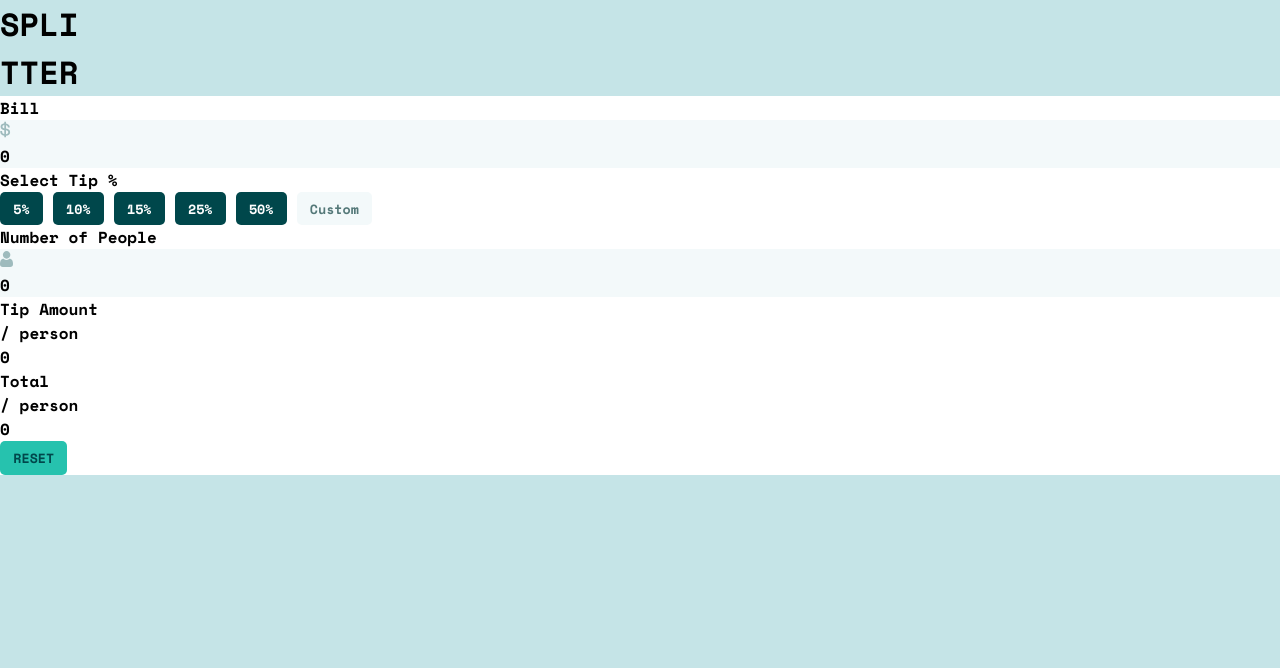
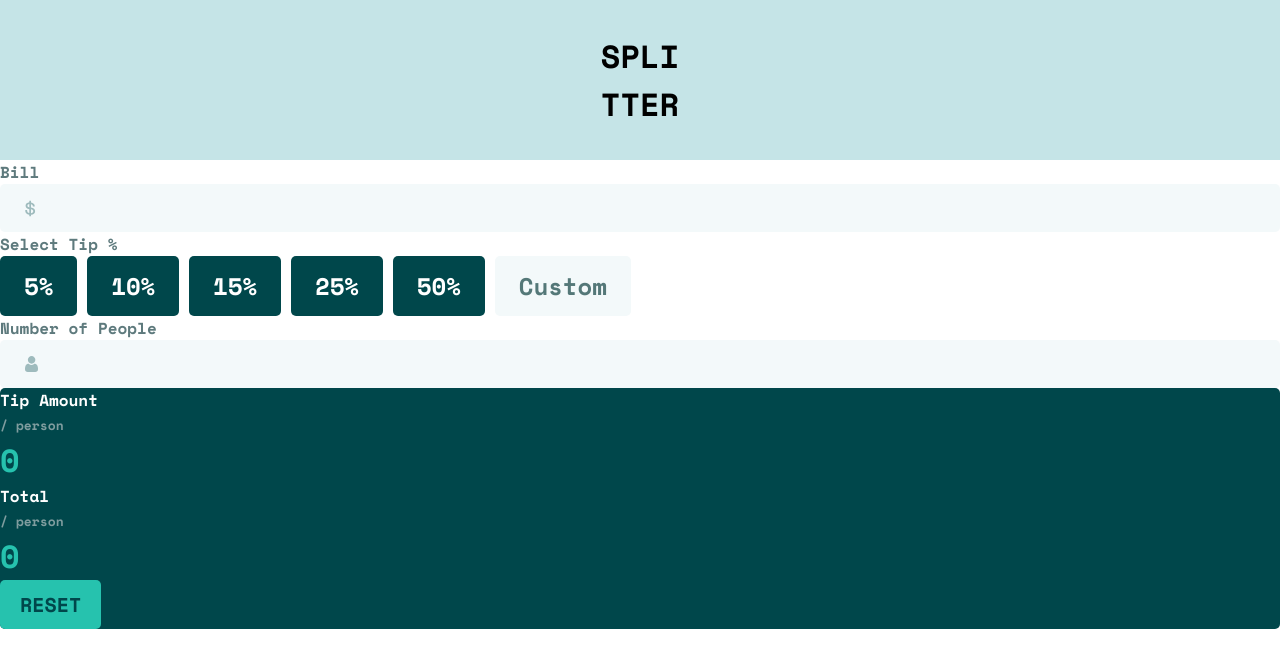
Before and after one commit to AhmadHamido/Tip-Calculator-App, a plain HTML site: page index.html in a window 1280 px wide. Drawn offline with nearby package versions, Linux system fonts and the light colour scheme.

Commit message:
Finished the js

```diff
--- a/index.html
+++ b/index.html
@@ -16,30 +16,24 @@
             </header>
             <main>
                 <section class="bill-container">
-                    <p class="section-title">Bill</p>
-                    <div class="section-details">
-                        <img src="images/icon-dollar.svg" alt="dollar-sign">
-                        <p class="num" id="num">0</p>
-                    </div>
+                    <label for="input-amount" class="section-title">Bill</label>
+                    <input class="input-amount" id="input-amount" type="text" inputmode="numeric">
                 </section>
 
                 <section class="tip-container">
                     <p class="section-title">Select Tip %</p>
-                    <button class="section-btn" id="5-percent">5%</button>
-                    <button class="section-btn" id="10-percent">10%</button>
-                    <button class="section-btn" id="15-percent">15%</button>
-                    <button class="section-btn" id="25-percent">25%</button>
-                    <button class="section-btn" id="50-percent">50%</button>
+                    <button class="section-btn" id="5%">5%</button>
+                    <button class="section-btn" id="10%">10%</button>
+                    <button class="section-btn" id="15%">15%</button>
+                    <button class="section-btn" id="25%">25%</button>
+                    <button class="section-btn" id="50%">50%</button>
                     <button class="section-btn custom-btn" id="custom-btn">Custom</button>
                 </section>
 
                 <section class="people-container">
-                    <p class="section-title">Number of People</p>
-                    <p class="section-error"></p>
-                    <div class="section-details">
-                        <img class="section-img" src="images/icon-person.svg" alt="person-icon">
-                        <p class="section-num" id="section-num">0</p>
-                    </div>
+                    <label class="section-title" for="input-people">Number of People</label>
+                    <p class="section-error" id="section-error"></p>
+                    <input type="text" inputmode="numeric" class="input-people" id="input-people">
                 </section>
 
                 <section class="total-container">
@@ -57,7 +51,7 @@
                         </p>
                         <p class="total-num" id="total-num">0</p>
                     </div>
-                    <button class="reset-btn">RESET</button>
+                    <button class="reset-btn" id="reset-btn">RESET</button>
                 </section>
             </main>
         </div>
--- a/script.js
+++ b/script.js
@@ -0,0 +1,83 @@
+const inputAmount = document.getElementById('input-amount');
+const inputPeople = document.getElementById('input-people');
+const tipNum = document.getElementById('tip-num');
+const totalNum = document.getElementById('total-num');
+const sectionError = document.getElementById('section-error');
+
+document.addEventListener('click', e => {
+    if (e.target.id === '5%') {
+        fivePercent();
+    }
+    else if (e.target.id === '10%') {
+        tenPercent();
+    }
+    else if (e.target.id === '15%') {
+        fifteenPercent();
+    }
+    else if (e.target.id === '25%') {
+        twentyFivePercent();
+    }
+    else if (e.target.id === '50%') {
+        fiftyPercent();
+    }
+    else if (e.target.id === 'custom-btn') {
+        customTip();
+    }
+    else if (e.target.id === 'reset-btn') {
+        handleResetBtn();
+    }
+});
+
+function calculateTip(num) {
+    console.log(typeof inputAmount.value);
+    if(!isNaN(inputAmount.value)) {
+        if (!inputPeople.value) {
+            sectionError.textContent = "Can't be zero";
+            return;
+        }
+        else {
+            const tipPerPerson = inputAmount.value * num / inputPeople.value;
+            const totalTipAmount = inputAmount.value / inputPeople.value + tipPerPerson;
+
+            tipNum.textContent = tipPerPerson.toFixed(2);
+            totalNum.textContent = totalTipAmount.toFixed(2);
+
+            if (sectionError.textContent) {
+                sectionError.textContent = '';
+            }
+        }
+    }
+
+}
+
+
+function fivePercent() {
+    calculateTip(0.05);
+}
+
+function tenPercent() {
+    calculateTip(0.10);
+}
+
+function fifteenPercent() {
+    calculateTip(0.15);
+}
+
+function twentyFivePercent() {
+    calculateTip(0.25);
+}
+
+function fiftyPercent() {
+    calculateTip(0.50);
+}
+
+function customTip() {
+    console.log("button working");
+}
+
+function handleResetBtn() {
+    inputAmount.value = '';
+    inputPeople.value = '';
+    tipNum.textContent = 0;
+    totalNum.textContent = 0;
+}
--- a/style.css
+++ b/style.css
@@ -2,10 +2,10 @@
     padding: 0;
     margin: 0;
     box-sizing: border-box;
+    font-family: 'Space Mono', monospace;
 }
 
 body {
-    font-family: 'Space Mono', monospace;
     background: #C5E4E7;
 }
 
@@ -13,19 +13,75 @@ body {
 Typography
 ============== */
 
+.section-title {
+    color: #5E7A7D;
+}
+
+.input-amount {
+    background-image: url(images/icon-dollar.svg);
+}
+
+.input-people {
+    background-image: url(images/icon-person.svg);
+}
+
+.input-amount,
+.input-people {
+    display: block;
+    background-color: #F3F9FA;
+    background-repeat: no-repeat;
+    background-position: 2% center;
+    width: 100%;
+    border: none;
+    text-align: right;
+}
+
+.input-amount,
+.input-people,
+.reset-btn {
+    color: #00474B;
+}
+
+.tip-text,
+.total-text,
+.section-btn {
+    color: #fff;
+}
+
+.tip-span,
+.total-span {
+    color: #7F9D9F;
+    font-size: 0.8125rem;
+}
+
+.input-amount,
+.input-people,
+.tip-num,
+.total-num {
+    font-size: 2rem;
+}
+
+.tip-num,
+.total-num {
+    color: #26C2AE;
+}
 
 /* === buttons === */
 
 button {
     font-family: 'Space Mono', monospace;
     border: none;
-    border-radius: 5px;
     padding: 0.5em 1em;
+}
+
+.section-btn,
+.custom-btn,
+.section-num {
+    font-size: 1.5rem;
 }
 
 .section-btn {
     background: #00474B;
-    color: #fff;
 }
 
 .custom-btn {
@@ -35,7 +91,7 @@ button {
 
 .reset-btn {
     background: #26C2AE;
-    color: #00474B;
+    font-size: 1.25rem;
 }
 
 .section-btn:hover,
@@ -55,8 +111,23 @@ Layout
 
 main {
     background: #fff;
+    height: 100vh;
 }
 
-.section-details {
-    background: #F3F9FA;
+header {
+    display: flex;
+    justify-content: center;
+    align-items: center;
+    height: 20vh;
 }
+
+.total-container {
+    background: #00474B;
+}
+
+.input-amount,
+.input-people,
+.total-container,
+button {
+    border-radius: 5px;
+}
```
